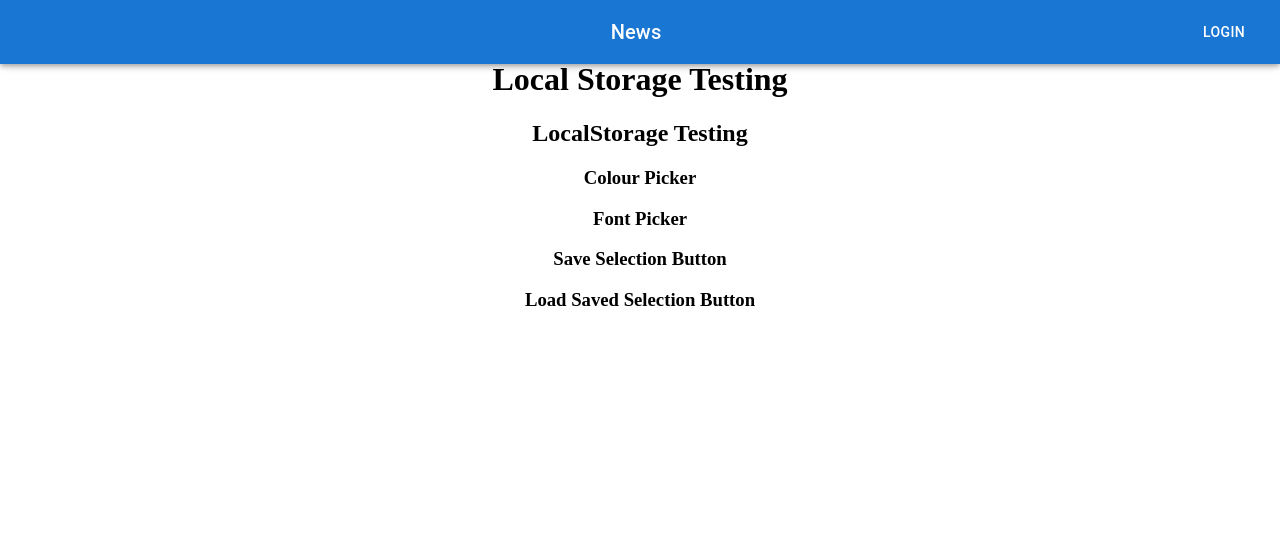
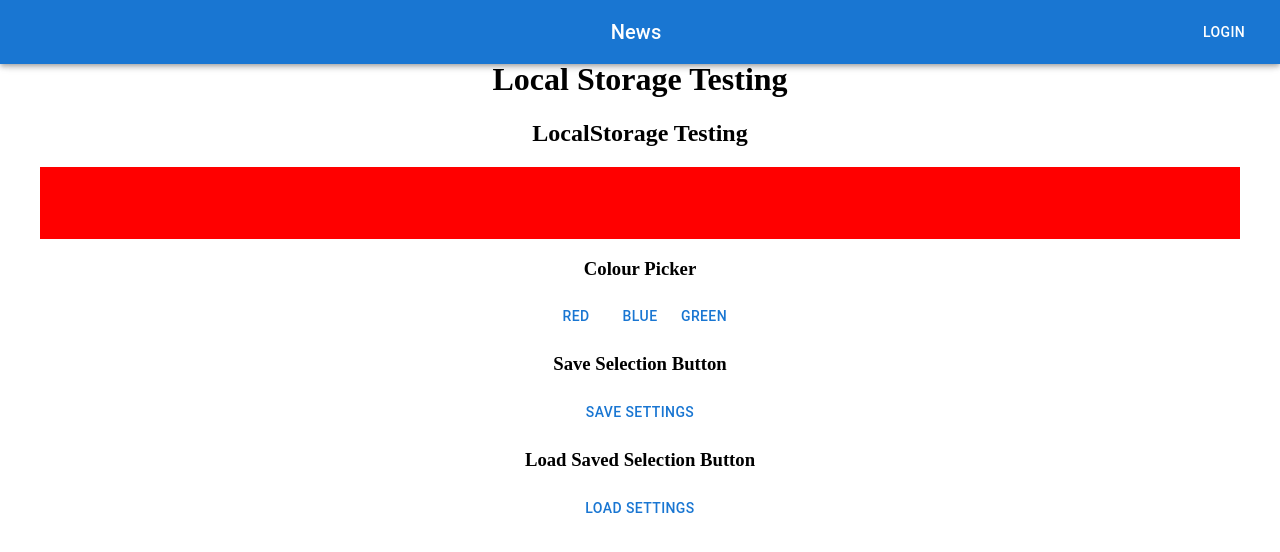
Before and after one commit to MrFoxington/React-TestApp, a React (Vite) app: page /localStoreTesting in a window 1280 px wide. Shown: the top 552 px of the page. Built offline with nearby package versions, Linux system fonts and the light colour scheme; some icons are missing.

Commit message:
Implemented basic localstorage

```diff
--- a/src/components/LocalStorageTesting/LocalStorageTesting.jsx
+++ b/src/components/LocalStorageTesting/LocalStorageTesting.jsx
@@ -1,24 +1,43 @@
 import React from "react";
-
-
-
-
+import { Box, Button } from "@mui/material";
 
 export default function LocalStorageTesting() {
-    const [name, setName] = React.useState("");
-    function handleInputChange(event) {
-        setName(event.target.value);
+  const [backgroundColour, setBackgroundColour] = React.useState("red");
+
+  function isStorageAvailable() {}
+
+  function loadSettings() {
+    const bgColour = localStorage.getItem("bgColour");
+    if (bgColour) {
+      setBackgroundColour(bgColour);
     }
-    return (
-        <>
-            <h2>LocalStorage Testing</h2>
-            <h3>Colour Picker</h3>
-            <h3>Font Picker</h3>
-            <h3>Save Selection Button</h3>
-            <h3>Load Saved Selection Button</h3>
+    console.log("Loaded Settings");
+  }
 
-        </>
+  function saveSettings() {
+    const bgColour = backgroundColour;
+    localStorage.setItem("bgColour", bgColour);
+    console.log("Saved Settings");
+  }
 
+  return (
+    <>
+      <h2>LocalStorage Testing</h2>
+      <Box sx={{ bgcolor: backgroundColour }}>
+        <br />
+        <br />
+        <br />
+        <br />
+      </Box>
+      <h3>Colour Picker</h3>
+      <Button onClick={() => setBackgroundColour("red")}>Red</Button>
+      <Button onClick={() => setBackgroundColour("blue")}>Blue</Button>
+      <Button onClick={() => setBackgroundColour("green")}>Green</Button>
 
-    )
+      <h3>Save Selection Button</h3>
+      <Button onClick={saveSettings}>Save Settings</Button>
+      <h3>Load Saved Selection Button</h3>
+      <Button onClick={loadSettings}>Load Settings</Button>
+    </>
+  );
 }
```
